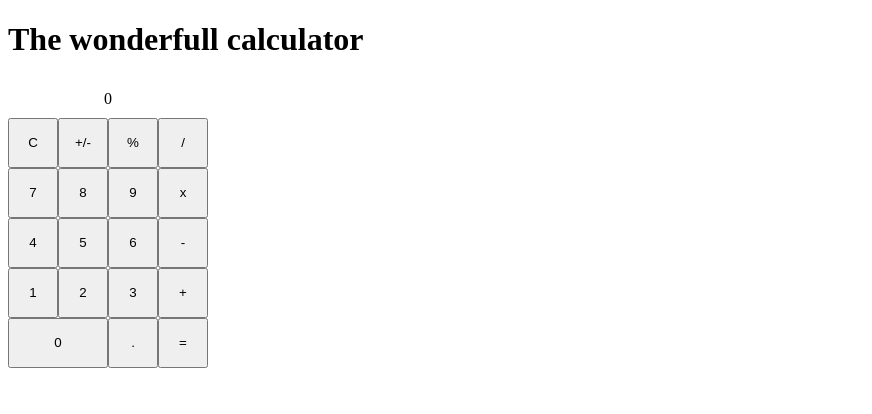
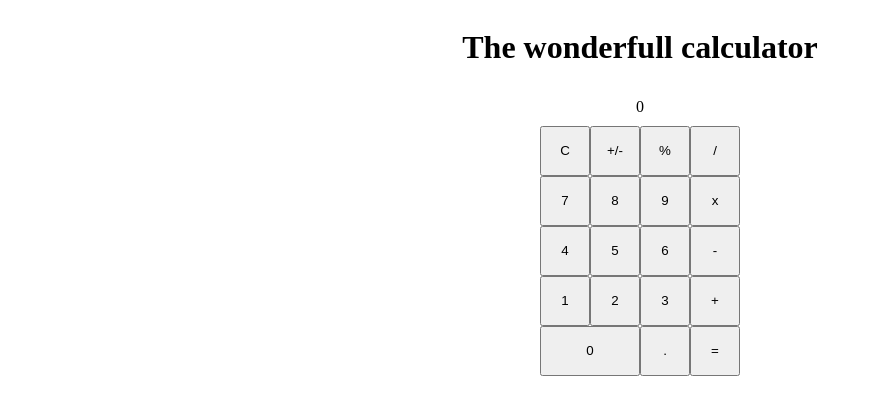
Before and after one commit to cyrilauq/VueJsCalculator, a Vue app: page / in a window 1280 px wide. Shown: the top 414 px of the page, without its empty margins (0-872 px from the left). Built offline with nearby package versions, Linux system fonts and the light colour scheme.

Commit message:
adding some style

```diff
--- a/src/assets/main.css
+++ b/src/assets/main.css
@@ -2,3 +2,11 @@
     --buttons-size: 50px;
     --buttons-count-row: 4;
 }
+
+#app {
+    width: 100%;
+    display: flex;
+    flex-direction: column;
+    align-items: center;
+    text-align: center;
+}
```
